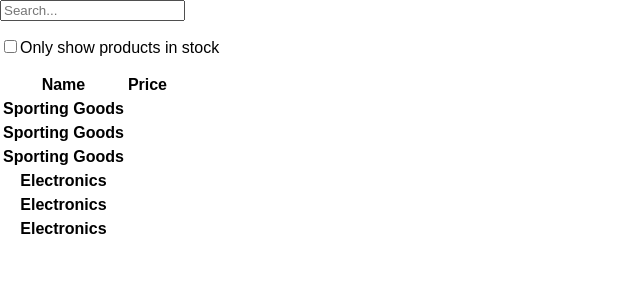
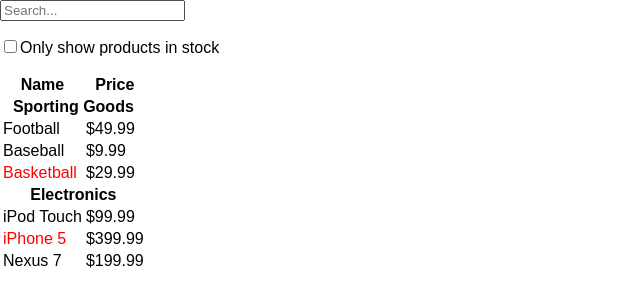
Before and after one commit to shuangmianxiaoQ/LearningReact, a React (Create React App) app in the folder my-app/: page / in a window 1280 px wide. Shown: the top 306 px of the page, without its empty margins (0-640 px from the left). Built offline with nearby package versions, Linux system fonts and the light colour scheme.

Commit message:
React：React理念

```diff
--- a/my-app/src/demo09/React理念.js
+++ b/my-app/src/demo09/React理念.js
@@ -15,20 +15,28 @@ class ProductRow extends Component {
   }
 
   render() {
+    var name = this.props.product.stocked ?
+      this.props.product.name :
+      <span style={{'color': 'red'}}>{this.props.product.name}</span>;
     return (
       <tr>
-        <th>{this.props.product.category}</th>
+        <td>{name}</td>
+        <td>{this.props.product.price}</td>
       </tr>
     );
   }
 }
 
 class ProductCategoryRow extends Component {
+  constructor(props) {
+    super(props);
+  }
+
   render() {
     return (
-      <div>
-
-      </div>
+      <tr>
+        <th colSpan="2">{this.props.category}</th>
+      </tr>
     );
   }
 }
@@ -40,9 +48,16 @@ class ProductTable extends Component {
 
   render() {
     var rows = [];
+    var lastCategory = null;
     this.props.products.map(product => {
-      rows.push(<ProductCategoryRow category={product.category} key={product.category} />);
-      rows.push(<ProductRow product={product} key={product.name}  />)
+      if (product.name.indexOf(this.props.filterText) === -1 || (product.stocked && this.props.inStockOnly)) {
+        return;
+      }
+      if (product.category !== lastCategory) {
+        rows.push(<ProductCategoryRow category={product.category} key={product.category} />);
+      }
+      rows.push(<ProductRow product={product} key={product.name} />)
+      lastCategory = product.category;
     })
     return (
       <table>
@@ -61,12 +76,32 @@ class ProductTable extends Component {
 }
 
 class SearchBar extends Component {
+  constructor(props) {
+    super(props);
+    console.log(this.props);
+  }
+
+  handleFilterTextChange = event => {
+    this.props.onfilterTextInput(event.target.value);
+  }
+
+  handleInStockChange = event => {
+    this.props.onInStockInput(event.target.checked);
+  }
+
   render() {
     return (
       <form>
-        <input type="text" placeholder="Search..." />
+        <input
+          type="text"
+          placeholder="Search..."
+          value={this.props.filterText}
+          onChange={this.handleFilterTextChange} />
         <p>
-          <input type="checkbox" />
+          <input
+            type="checkbox"
+            checked={this.props.inStockOnly}
+            onChange={this.handleInStockChange} />
           Only show products in stock
         </p>
       </form>
@@ -75,11 +110,34 @@ class SearchBar extends Component {
 }
 
 class FilterableProductTable extends Component {
+  constructor(props) {
+    super(props);
+    this.state = {
+      filterText: '',
+      inStockOnly: false
+    }
+  }
+
+  handlefilterTextInput = filterText => {
+    this.setState({ filterText })
+  }
+
+  handleInStockInput = inStockOnly => {
+    this.setState({ inStockOnly })
+  }
+
   render() {
     return (
       <div>
-        <SearchBar />
-        <ProductTable products={products} />
+        <SearchBar
+          filterText={this.state.filterText}
+          inStockOnly={this.state.inStockOnly}
+          onfilterTextInput={this.handlefilterTextInput}
+          onInStockInput={this.handleInStockInput} />
+        <ProductTable
+          products={products}
+          filterText={this.state.filterText}
+          inStockOnly={this.state.inStockOnly} />
       </div>
     );
   }
```
